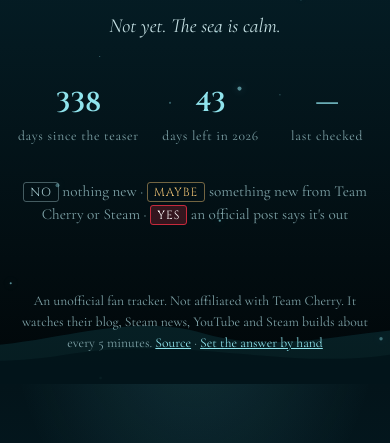
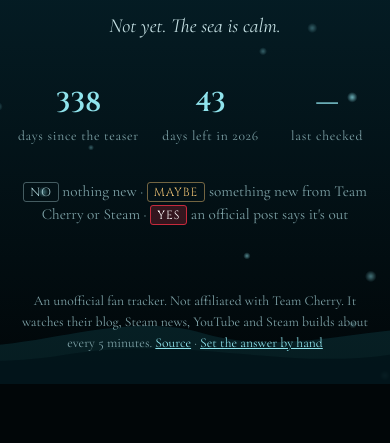
Before and after one commit to faarisaahmed/skong-dlc-wait, a plain HTML site: page index.html in a window 390 px wide. Shown: the part 460-903 px from the top of the page. Drawn offline with nearby package versions, Linux system fonts and the light colour scheme; no server answers.

Commit message:
Remove emojis; smooth particles on mobile scroll

```diff
--- a/app.js
+++ b/app.js
@@ -74,7 +74,7 @@ function renderStatus(s, override) {
   if (last && last !== status) notify(`Is Sea of Sorrow out? ${status}`, trigger?.title || reason, trigger?.url);
   store.set('lastStatus', status);
 
-  const health = Object.entries(s.sources || {}).map(([k, v]) => `${SRC_LABEL[k] || k}: ${v === 'ok' ? '✓' : '⚠ ' + v}`);
+  const health = Object.entries(s.sources || {}).map(([k, v]) => `${SRC_LABEL[k] || k}: ${v === 'ok' ? 'ok' : v}`);
   $('#health').textContent = health.length ? `Sources: ${health.join(' · ')}` : '';
 }
 
@@ -90,7 +90,7 @@ function stats() {
   const day = 864e5;
   $('#stat-days').textContent = Math.floor((Date.now() - TEASER) / day);
   const left = Math.ceil((END_2026 - Date.now()) / day);
-  $('#stat-left').textContent = left > 0 ? left : '0 😬';
+  $('#stat-left').textContent = Math.max(0, left);
 }
 
 // ---------- feed ----------
@@ -159,7 +159,7 @@ function notifState() {
 $('#enable-notif').addEventListener('click', async () => {
   if ('Notification' in window) await Notification.requestPermission();
   notifState();
-  notify('You\'ll hear the bell 🔔', 'This page will ping you when the answer changes.');
+  notify('You\'ll hear the bell', 'This page will ping you when the answer changes.');
 });
 $('#test-notif').addEventListener('click', () => {
   if (Notification?.permission !== 'granted') { notifState(); return; }
@@ -182,34 +182,60 @@ addEventListener('beforeinstallprompt', (e) => { e.preventDefault(); installEvt
 $('#install-btn').addEventListener('click', () => installEvt?.prompt());
 
 // ---------- floating motes ----------
+// Mobile-friendly: the canvas is sized to the largest viewport once, and only rebuilt when the
+// WIDTH changes (scrolling on phones changes the height as the address bar hides). Glows are
+// pre-rendered sprites instead of per-frame shadowBlur, capped pixel ratio, ~30fps, paused when hidden.
 function motes() {
-  const c = $('#motes'), ctx = c.getContext('2d');
   if (matchMedia('(prefers-reduced-motion: reduce)').matches) return;
-  let w, h, ps;
+  const c = $('#motes'), ctx = c.getContext('2d', { alpha: true });
+  const mobile = matchMedia('(pointer: coarse)').matches;
+  const dpr = Math.min(devicePixelRatio || 1, mobile ? 1.5 : 2);
+
+  const sprite = (rgb) => {
+    const s = document.createElement('canvas'); s.width = s.height = 32;
+    const g = s.getContext('2d'), grad = g.createRadialGradient(16, 16, 0, 16, 16, 16);
+    grad.addColorStop(0, `rgba(${rgb},1)`); grad.addColorStop(0.25, `rgba(${rgb},0.8)`); grad.addColorStop(1, `rgba(${rgb},0)`);
+    g.fillStyle = grad; g.fillRect(0, 0, 32, 32); return s;
+  };
+  const TEAL = sprite('143,227,236'), GOLD = sprite('226,184,110');
+
+  let w = 0, h = 0, lastW = 0, ps = [];
+  const spawn = (any) => ({
+    x: Math.random() * w, y: any ? Math.random() * h : h + 20,
+    r: (Math.random() * 3.5 + 2.5) * dpr, v: (Math.random() * 0.5 + 0.15) * dpr,
+    sway: Math.random() * Math.PI * 2, a: Math.random() * 0.5 + 0.25, gold: Math.random() < 0.35,
+  });
   const resize = () => {
-    w = c.width = innerWidth * devicePixelRatio; h = c.height = innerHeight * devicePixelRatio;
-    ps = Array.from({ length: Math.min(90, Math.floor(innerWidth / 14)) }, () => spawn(true));
+    if (innerWidth === lastW) return; // ignore height-only changes from mobile toolbars
+    lastW = innerWidth;
+    const tall = Math.max(innerHeight, screen.height || 0);
+    w = c.width = Math.round(innerWidth * dpr); h = c.height = Math.round(tall * dpr);
+    c.style.height = tall + 'px';
+    ps = Array.from({ length: Math.min(mobile ? 40 : 80, Math.floor(innerWidth / 16)) }, () => spawn(true));
   };
-  const spawn = (any) => ({
-    x: Math.random() * w, y: any ? Math.random() * h : h + 10,
-    r: (Math.random() * 1.8 + 0.4) * devicePixelRatio, v: (Math.random() * 0.35 + 0.08) * devicePixelRatio,
-    sway: Math.random() * Math.PI * 2, a: Math.random() * 0.6 + 0.2,
+
+  let running = true, last = 0;
+  const tick = (t) => {
+    if (!running) return;
+    requestAnimationFrame(tick);
+    if (t - last < 33) return; // ~30fps is plenty for drifting motes
+    const dt = Math.min((t - last) / 33, 3); last = t;
+    const status = document.body.dataset.status;
+    const speed = status === 'YES' ? 3 : 1;
+    ctx.clearRect(0, 0, w, h);
+    for (const p of ps) {
+      p.y -= p.v * speed * dt; p.sway += 0.02 * dt; p.x += Math.sin(p.sway) * 0.4 * dt;
+      if (p.y < -20) Object.assign(p, spawn(false));
+      ctx.globalAlpha = p.a;
+      ctx.drawImage(status === 'MAYBE' && p.gold ? GOLD : TEAL, p.x - p.r, p.y - p.r, p.r * 2, p.r * 2);
+    }
+  };
+  addEventListener('resize', resize, { passive: true });
+  document.addEventListener('visibilitychange', () => {
+    running = !document.hidden;
+    if (running) { last = 0; requestAnimationFrame(tick); }
   });
-  const tick = () => {
-    ctx.clearRect(0, 0, w, h);
-    const yes = document.body.dataset.status === 'YES';
-    const maybe = document.body.dataset.status === 'MAYBE';
-    for (const p of ps) {
-      p.y -= p.v * (yes ? 3 : 1); p.sway += 0.01; p.x += Math.sin(p.sway) * 0.3;
-      if (p.y < -10) Object.assign(p, spawn(false));
-      ctx.beginPath(); ctx.arc(p.x, p.y, p.r, 0, Math.PI * 2);
-      ctx.fillStyle = maybe && p.r > 1.6 ? `rgba(226,184,110,${p.a})` : `rgba(143,227,236,${p.a})`;
-      ctx.shadowBlur = 8; ctx.shadowColor = ctx.fillStyle;
-      ctx.fill();
-    }
-    requestAnimationFrame(tick);
-  };
-  addEventListener('resize', resize); resize(); tick();
+  resize(); requestAnimationFrame(tick);
 }
 
 // ---------- go ----------
--- a/index.html
+++ b/index.html
@@ -98,7 +98,7 @@
 
       <h3><span class="tagc rumor">Rumours</span> Take with a grain of sea salt</h3>
       <ul>
-        <li><b>The monocle emoji (May 2026).</b> Team Cherry's marketing person Matthew "Leth" Griffin answered "Sea of Sorrow this month" with 🧐. Nothing came out in May. Leth is a known chaos agent.</li>
+        <li><b>The monocle emoji (May 2026).</b> Team Cherry's marketing person Matthew "Leth" Griffin answered "Sea of Sorrow this month" with a monocle emoji. Nothing came out in May. Leth is a known chaos agent.</li>
         <li><b>"December 31, 2026" on IGDB and game databases.</b> That's almost certainly a placeholder for "sometime in 2026," not a real date.</li>
         <li><b>The "Coming Soon" booklet.</b> Some read it as "it's close." Others read it as "they quietly stopped saying 2026." Both are guesses.</li>
         <li><b>A slip to 2027.</b> Some guide sites predict it. No source, just vibes and the calendar.</li>
@@ -145,7 +145,7 @@
         </ol>
       </div>
 
-      <h3>Red flags 🚩</h3>
+      <h3>Red flags</h3>
       <div class="cards">
         <div class="card"><b>No link</b><p>Real news links to Team Cherry or Steam. A post with only a screenshot of a tweet or Steam page proves nothing, since Inspect Element takes ten seconds.</p></div>
         <div class="card"><b>Wrong flair</b><p>Check the post flair before the title. Meme, Silkpost and Shitpost flairs mean exactly that. Some silkposters even flair them as "News."</p></div>
@@ -153,7 +153,7 @@
         <div class="card"><b>CAPS + ???</b><p>"IT'S HAPPENING???" or "CONFIRMED?!" with no body text. Real announcements don't need question marks.</p></div>
         <div class="card"><b>Old news, new post</b><p>The December 2025 teaser and the Patch 5 "last significant update" line get reposted as new all the time. Check the date.</p></div>
         <div class="card"><b>Placeholder dates</b><p>Dec 31, Jan 1 or "Q4" on a database or retailer listing is a placeholder, not a leak.</p></div>
-        <div class="card"><b>Leth emojis</b><p>A 🧐, 👀 or 🌊 from Team Cherry's marketing person isn't a date. May 2026 already proved it.</p></div>
+        <div class="card"><b>Leth emojis</b><p>A monocle, eyes or wave emoji from Team Cherry's marketing person isn't a date. May 2026 already proved it.</p></div>
         <div class="card"><b>"Nintendo Direct confirmed"</b><p>Nintendo announces Directs on its own channels, usually the day before. No Nintendo post means no Direct.</p></div>
         <div class="card"><b>SteamDB isn't a release</b><p>A new build or branch means something moved. It could be a hotfix. This site shows it as MAYBE for that reason.</p></div>
         <div class="card"><b>Hidden-in-the-image dates</b><p>Coordinates in the waves, Morse code in the bubbles, a date in the corner pixel. No.</p></div>
@@ -171,7 +171,7 @@
       <p class="lede">Get pinged the moment something washes ashore. Pick as many as you like.</p>
 
       <div class="alert-card best">
-        <h3>📱 Phone and 💻 laptop push <span class="pill">best</span></h3>
+        <h3>Phone and laptop push <span class="pill">best</span></h3>
         <p>The watcher sends every signal to a free push service called <b>ntfy</b>. Your phone gets it even when this site is closed.</p>
         <ol>
           <li>Install <b>ntfy</b>: <a href="https://apps.apple.com/app/ntfy/id1625396347" target="_blank" rel="noopener">iPhone</a> · <a href="https://play.google.com/store/apps/details?id=io.heckel.ntfy" target="_blank" rel="noopener">Android</a>.</li>
@@ -184,13 +184,13 @@
       </div>
 
       <div class="alert-card">
-        <h3>✉️ Email</h3>
+        <h3>Email</h3>
         <p>Every new signal opens an issue on this site's GitHub repo and @mentions you, and GitHub emails you about it.</p>
         <p>Check that <a href="https://github.com/settings/notifications" target="_blank" rel="noopener">GitHub → Settings → Notifications</a> has <b>Email</b> turned on for "Participating, @mentions and custom."</p>
       </div>
 
       <div class="alert-card">
-        <h3>🔔 This page</h3>
+        <h3>This page</h3>
         <p>While this site is open in a tab, or installed as an app, it checks every minute and pops a notification if the answer changes.</p>
         <div class="btnrow">
           <button class="btn" id="enable-notif">Enable notifications</button>
@@ -200,7 +200,7 @@
       </div>
 
       <div class="alert-card">
-        <h3>🏝️ Install as an app</h3>
+        <h3>Install as an app</h3>
         <ul>
           <li><b>iPhone:</b> open in Safari → Share → <b>Add to Home Screen</b>.</li>
           <li><b>Android or Chrome:</b> menu (⋮) → <b>Install app</b> / <b>Add to Home screen</b>.</li>
--- a/style.css
+++ b/style.css
@@ -23,10 +23,7 @@ html { scroll-behavior: smooth; overflow-x: hidden; }
 body {
   margin: 0;
   min-height: 100svh;
-  background:
-    radial-gradient(ellipse 80% 50% at 50% -10%, rgba(95, 212, 226, 0.16), transparent 60%),
-    linear-gradient(180deg, var(--deep) 0%, #052029 45%, var(--abyss) 100%);
-  background-attachment: fixed;
+  background: var(--abyss);
   color: var(--text);
   font-family: var(--serif);
   font-size: 1.15rem;
@@ -35,7 +32,14 @@ body {
   -webkit-font-smoothing: antialiased;
 }
 
-#motes { position: fixed; inset: 0; width: 100%; height: 100%; z-index: 0; pointer-events: none; }
+body::before {
+  content: ""; position: fixed; top: 0; left: 0; width: 100%; height: 100lvh; z-index: -1; pointer-events: none;
+  background:
+    radial-gradient(ellipse 80% 50% at 50% -10%, rgba(95, 212, 226, 0.16), transparent 60%),
+    linear-gradient(180deg, var(--deep) 0%, #052029 45%, var(--abyss) 100%);
+}
+
+#motes { position: fixed; top: 0; left: 0; width: 100%; height: 100lvh; z-index: 0; pointer-events: none; transform: translateZ(0); }
 
 /* the pale moon / stained-glass glow from the teaser */
 .moon {
@@ -230,6 +234,12 @@ footer { text-align: center; font-size: 0.85rem; color: var(--muted); padding: 0
 footer p { margin: 0 auto; max-width: 700px; }
 footer a { color: var(--foam); }
 
+/* Blur behind cards is expensive to redraw while scrolling over moving particles on phones. */
+@media (pointer: coarse) {
+  .trigger, .item, .ladder, .quicktest, .alert-card { backdrop-filter: none; background: rgba(6, 30, 37, 0.88); }
+  .waves svg { will-change: transform; }
+}
+
 @media (max-width: 560px) {
   body { font-size: 1.05rem; }
   .tabs a { padding: 7px 8px; font-size: 0.68rem; letter-spacing: 0.06em; }
--- a/sw.js
+++ b/sw.js
@@ -1,5 +1,5 @@
 // App shell cached for offline/instant load. Data is always fetched fresh by app.js.
-const CACHE = 'sea-watch-v1';
+const CACHE = 'sea-watch-v2';
 const SHELL = ['./', 'index.html', 'style.css', 'app.js', 'manifest.webmanifest', 'icons/icon.svg', 'icons/icon-192.png'];
 
 self.addEventListener('install', (e) => {
```
Also changed, not shown: scripts/check.mjs (+8 -9 lines), 1 other file.
